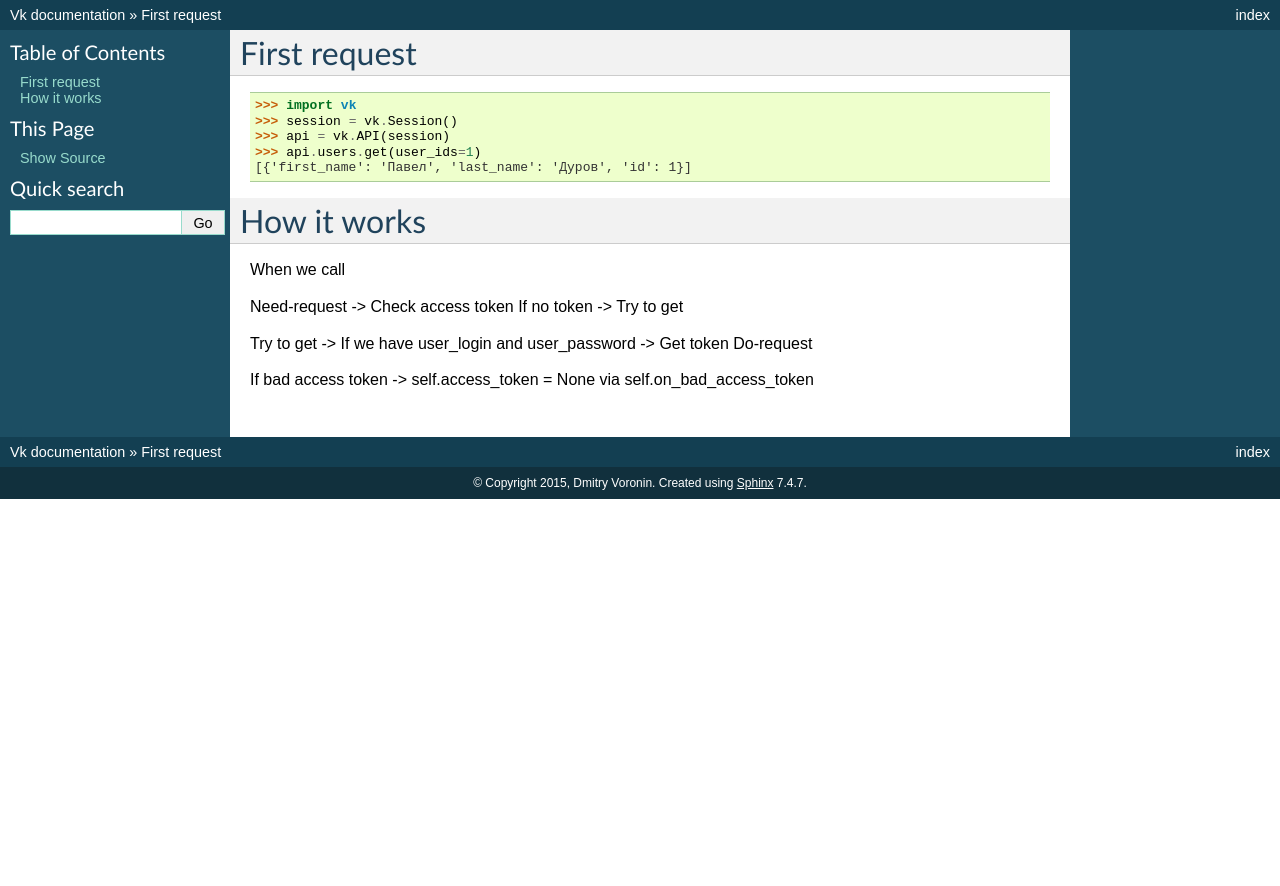
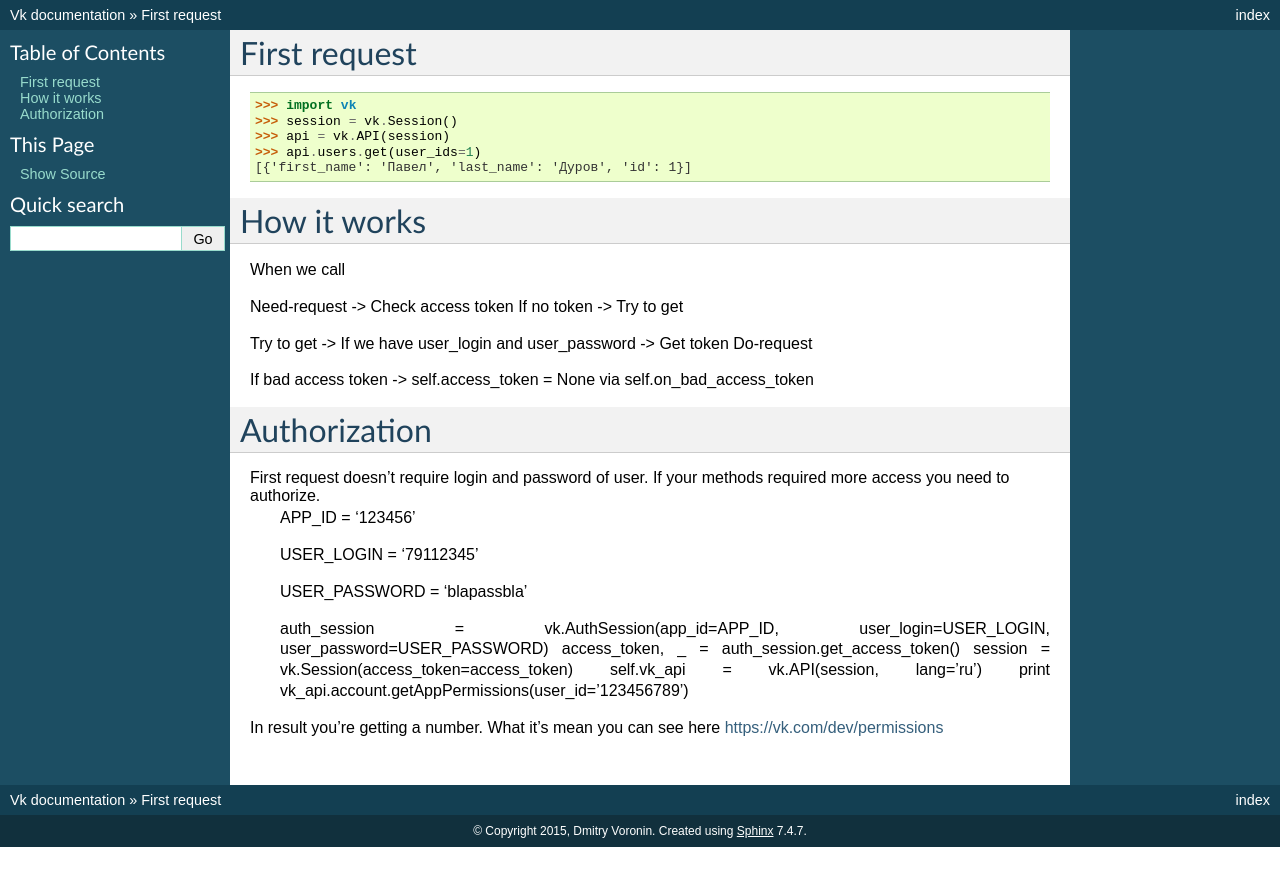
Before and after one commit to voronind/vk, a Sphinx documentation site: the page built from docs/how-it-works.rst, in a window 1280 px wide. Shown: the top 886 px of the page. Built offline with Sphinx 7.4.7, drawn with Linux system fonts in a browser that asks for light colours; the version number could not be read and is left out.

Commit message:
Update how-it-works.rst
Added authorize section.

```diff
--- a/docs/how-it-works.rst
+++ b/docs/how-it-works.rst
@@ -23,3 +23,20 @@ Try to get -> If we have user_login and user_password -> Get token
 Do-request
 
 If bad access token -> self.access_token = None via self.on_bad_access_token
+
+Authorization
+============
+First request doesn't require login and password of user. If your methods required more access you need to authorize.
+    APP_ID = '123456'
+
+    USER_LOGIN = '79112345'
+
+    USER_PASSWORD = 'blapassbla'
+
+    auth_session = vk.AuthSession(app_id=APP_ID, user_login=USER_LOGIN, user_password=USER_PASSWORD)
+    access_token, _ = auth_session.get_access_token()
+    session = vk.Session(access_token=access_token)
+    self.vk_api = vk.API(session, lang='ru')
+    print vk_api.account.getAppPermissions(user_id='123456789')
+
+In result you're getting a number. What it's mean you can see here https://vk.com/dev/permissions
```
